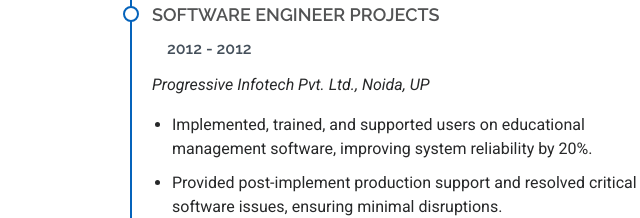
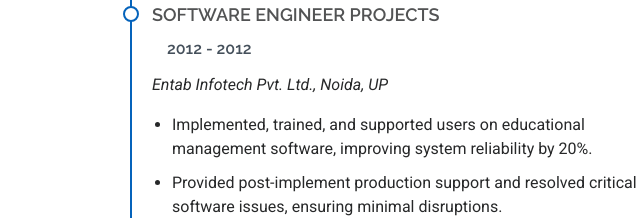
Before and after one commit to shreesh-pandey/mywebsite, a plain HTML site: page index.html in a window 1280 px wide. Shown: the part 3330-3548 px from the top of the page, 602-1242 px from the left. Drawn offline with Linux system fonts and the light colour scheme.

Commit message:
Update index.html with Correct First Org Name

```diff
--- a/index.html
+++ b/index.html
@@ -312,7 +312,7 @@
             <div class="resume-item">
               <h4>Software Engineer Projects</h4>
               <h5>2012 - 2012</h5>
-              <p><em>Progressive Infotech Pvt. Ltd., Noida, UP</em></p>
+              <p><em>Entab Infotech Pvt. Ltd., Noida, UP</em></p>
               <ul>
                 <li>Implemented, trained, and supported users on educational management software, improving system reliability by 20%.</li>
                 <li>Provided post-implement production support and resolved critical software issues, ensuring minimal disruptions.</li>
```
